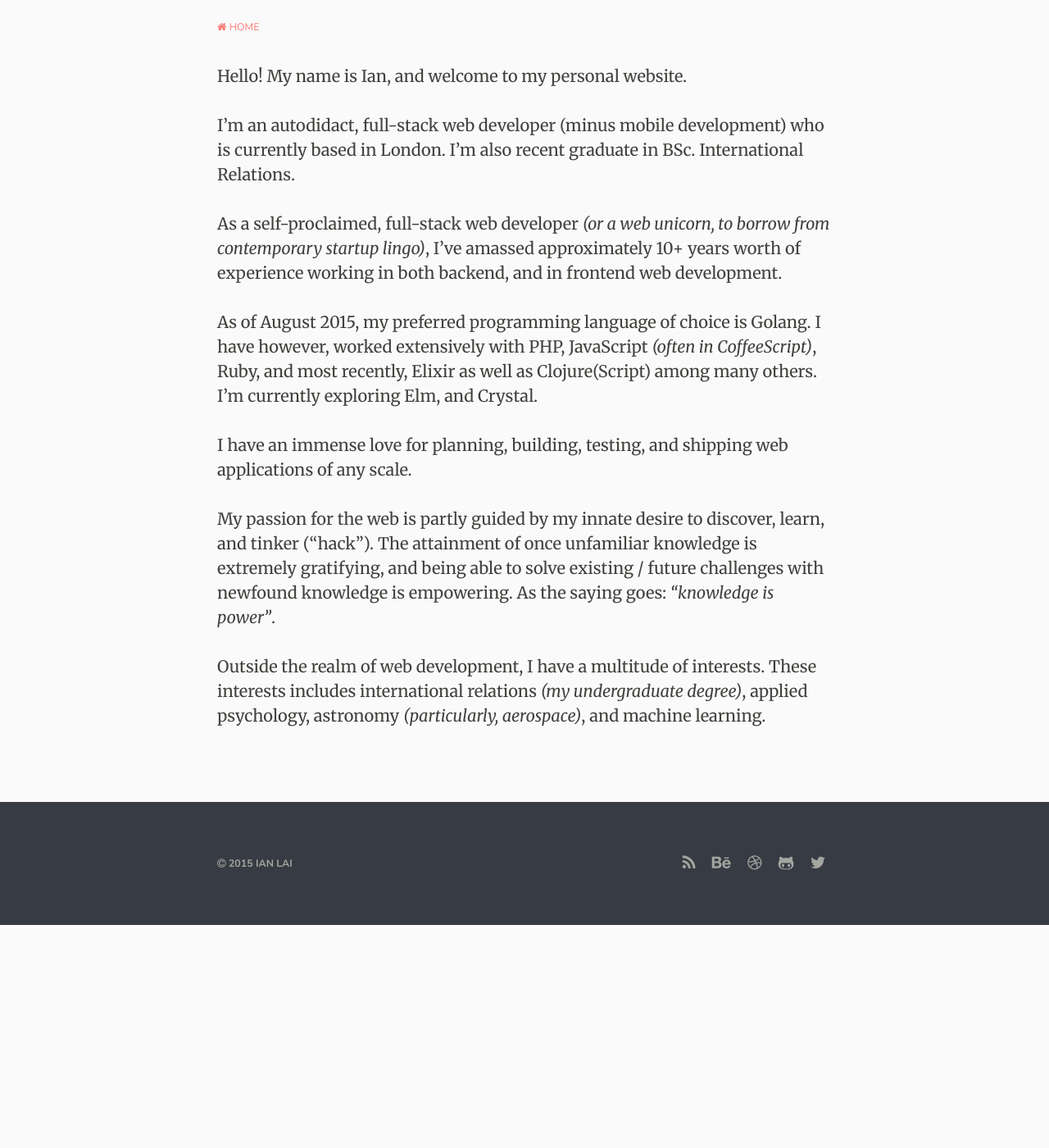
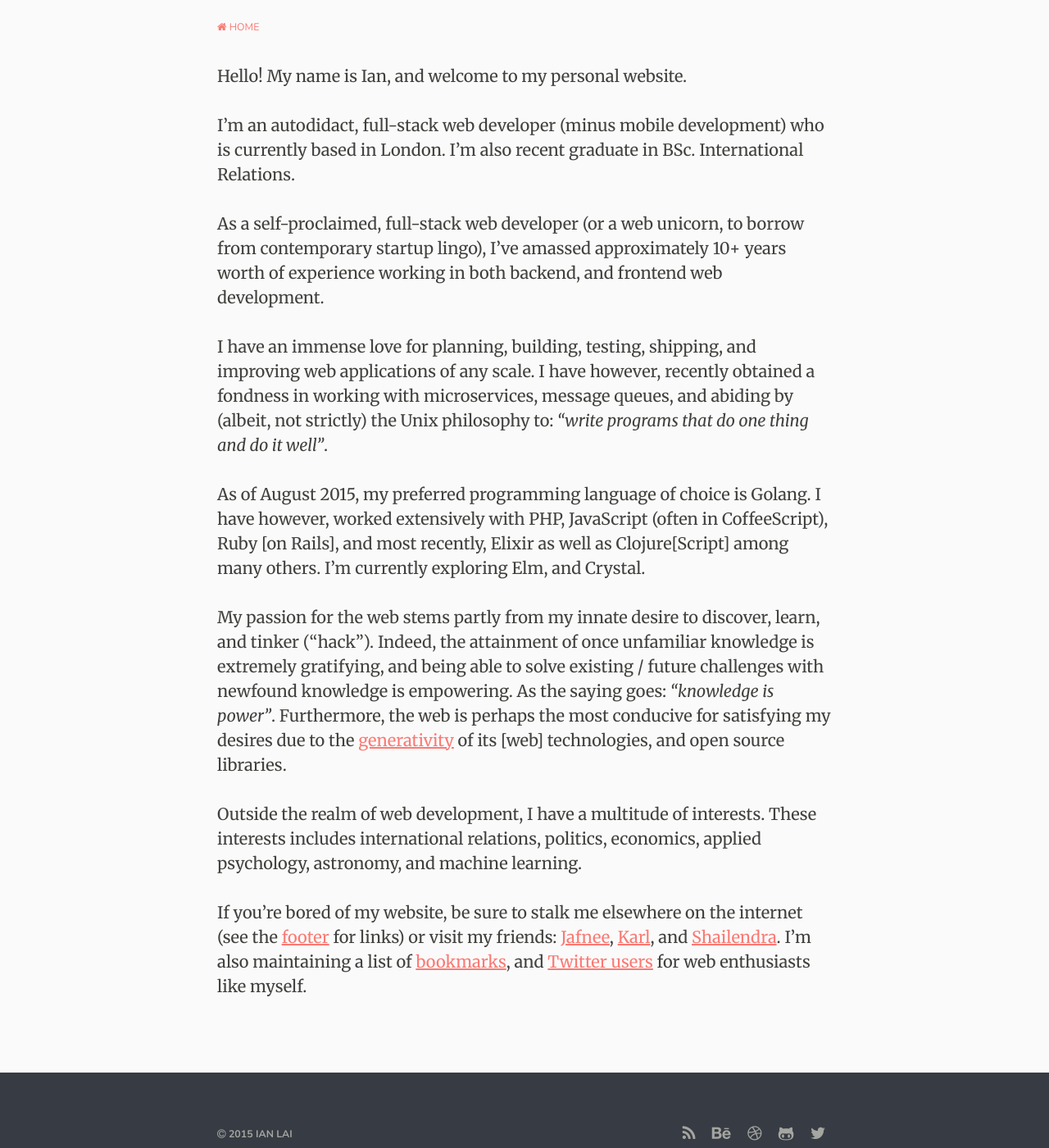
Before and after one commit to MrSaints/www-jekyll.fyianlai.com, a Jekyll site: the page built from about/index.md, in a window 1280 px wide and 1400 px high, scrolled down 282 px. Shown: the whole window at 82% size. Built offline with Jekyll 4.4.1, drawn with Linux system fonts in a browser that asks for light colours; nearby versions of some CDN libraries; before the commit the page ends 1410 px from its top, so only the background shows below that.

Commit message:
Added more info, and removed unecessary italics

```diff
--- a/about/index.md
+++ b/about/index.md
@@ -7,12 +7,14 @@ Hello! My name is Ian, and welcome to my personal website.
 
 I'm an autodidact, full-stack web developer (minus mobile development) who is currently based in London. I'm also recent graduate in BSc. International Relations.
 
-As a self-proclaimed, full-stack web developer _(or a web unicorn, to borrow from contemporary startup lingo)_, I've amassed approximately 10+ years worth of experience working in both backend, and in frontend web development.
+As a self-proclaimed, full-stack web developer (or a web unicorn, to borrow from contemporary startup lingo), I've amassed approximately 10+ years worth of experience working in both backend, and frontend web development.
 
-As of August 2015, my preferred programming language of choice is Golang. I have however, worked extensively with PHP, JavaScript _(often in CoffeeScript)_, Ruby, and most recently, Elixir as well as Clojure(Script) among many others. I'm currently exploring Elm, and Crystal.
+I have an immense love for planning, building, testing, shipping, and improving web applications of any scale. I have however, recently obtained a fondness in working with microservices, message queues, and abiding by (albeit, not strictly) the Unix philosophy to: _"write programs that do one thing and do it well"_.
 
-I have an immense love for planning, building, testing, and shipping web applications of any scale.
+As of August 2015, my preferred programming language of choice is Golang. I have however, worked extensively with PHP, JavaScript (often in CoffeeScript), Ruby [on Rails], and most recently, Elixir as well as Clojure[Script] among many others. I'm currently exploring Elm, and Crystal.
 
-My passion for the web is partly guided by my innate desire to discover, learn, and tinker ("hack"). The attainment of once unfamiliar knowledge is extremely gratifying, and being able to solve existing / future challenges with newfound knowledge is empowering. As the saying goes: _"knowledge is power"_.
+My passion for the web stems partly from my innate desire to discover, learn, and tinker ("hack"). Indeed, the attainment of once unfamiliar knowledge is extremely gratifying, and being able to solve existing / future challenges with newfound knowledge is empowering. As the saying goes: _"knowledge is power"_. Furthermore, the web is perhaps the most conducive for satisfying my desires due to the [generativity](http://papers.ssrn.com/sol3/papers.cfm?abstract_id=847124) of its [web] technologies, and open source libraries.
 
-Outside the realm of web development, I have a multitude of interests. These interests includes international relations _(my undergraduate degree)_, applied psychology, astronomy _(particularly, aerospace)_, and machine learning.
+Outside the realm of web development, I have a multitude of interests. These interests includes international relations, politics, economics, applied psychology, astronomy, and machine learning.
+
+If you're bored of my website, be sure to stalk me elsewhere on the internet (see the [footer](#footer) for links) or visit my friends: [Jafnee](http://jafnee.com/), [Karl](http://mbwkarl.com/), and [Shailendra](http://shailendra.me/). I'm also maintaining a list of [bookmarks](http://www.evernote.com/shard/s233/sh/473897f7-0543-4b26-b849-18ded36d3236/f972fb216d32beb01866bc45615f87c8), and [Twitter users](https://twitter.com/MrSaints/web) for web enthusiasts like myself.
```
